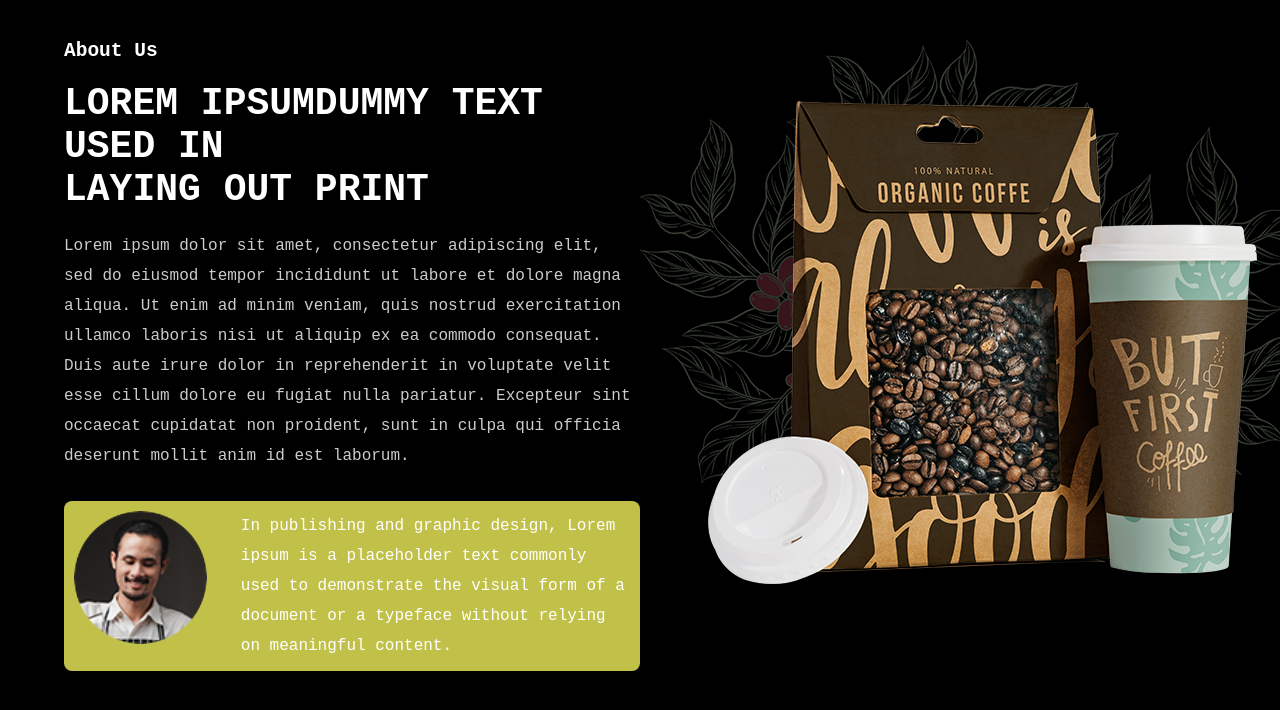
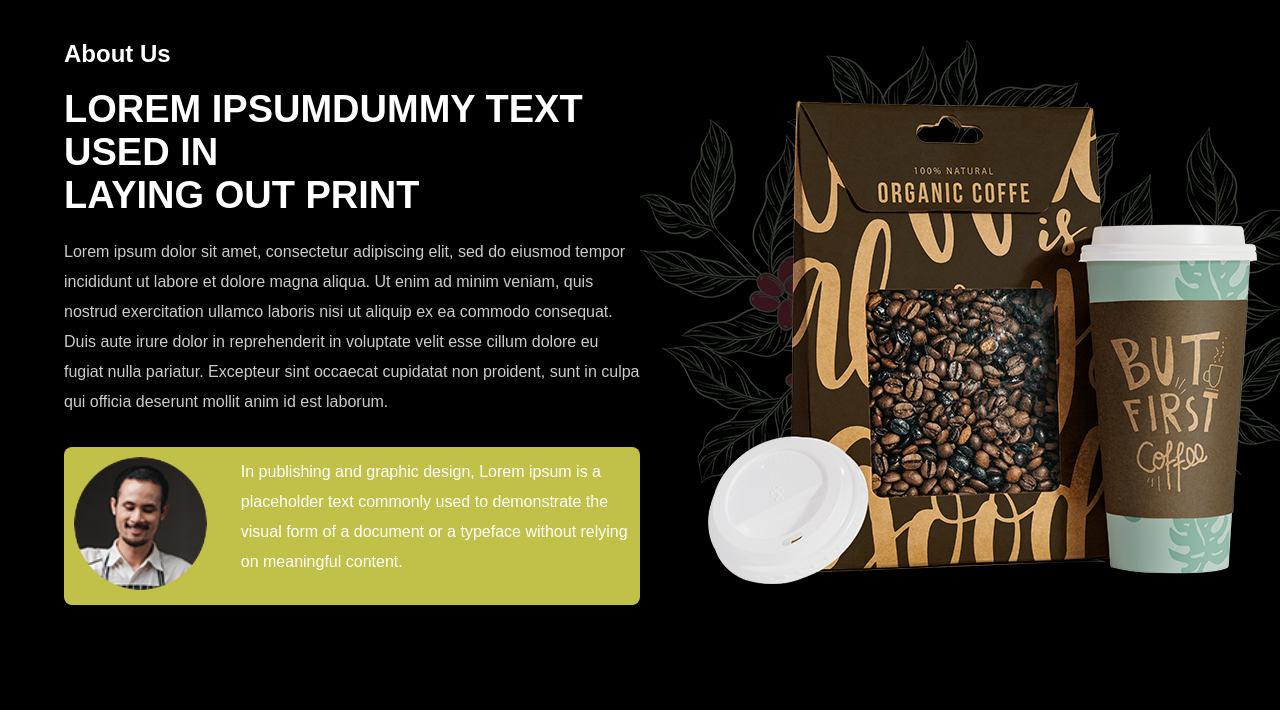
Before and after one commit to 8940148677SIVARAM/task, a plain HTML site: page index.html in a window 1280 px wide. Shown: the top 710 px of the page. Drawn offline with Linux system fonts and the light colour scheme.

Commit message:
Update index.html

```diff
--- a/index.html
+++ b/index.html
@@ -6,7 +6,7 @@
 		*{
 		padding:0px;
 		margin: 0px;
-		font-family:monospace;
+		font-family: sans-serif;
 		box-sizing:border-box;
 		}
 		body{
@@ -34,7 +34,7 @@
 		text-transform: uppercase;
 		color:white;
 		font-size: 38px;
-        font-weight: 900;
+        font-weight: 600;
 		}
 		.height{
 		line-height:30px;
```
